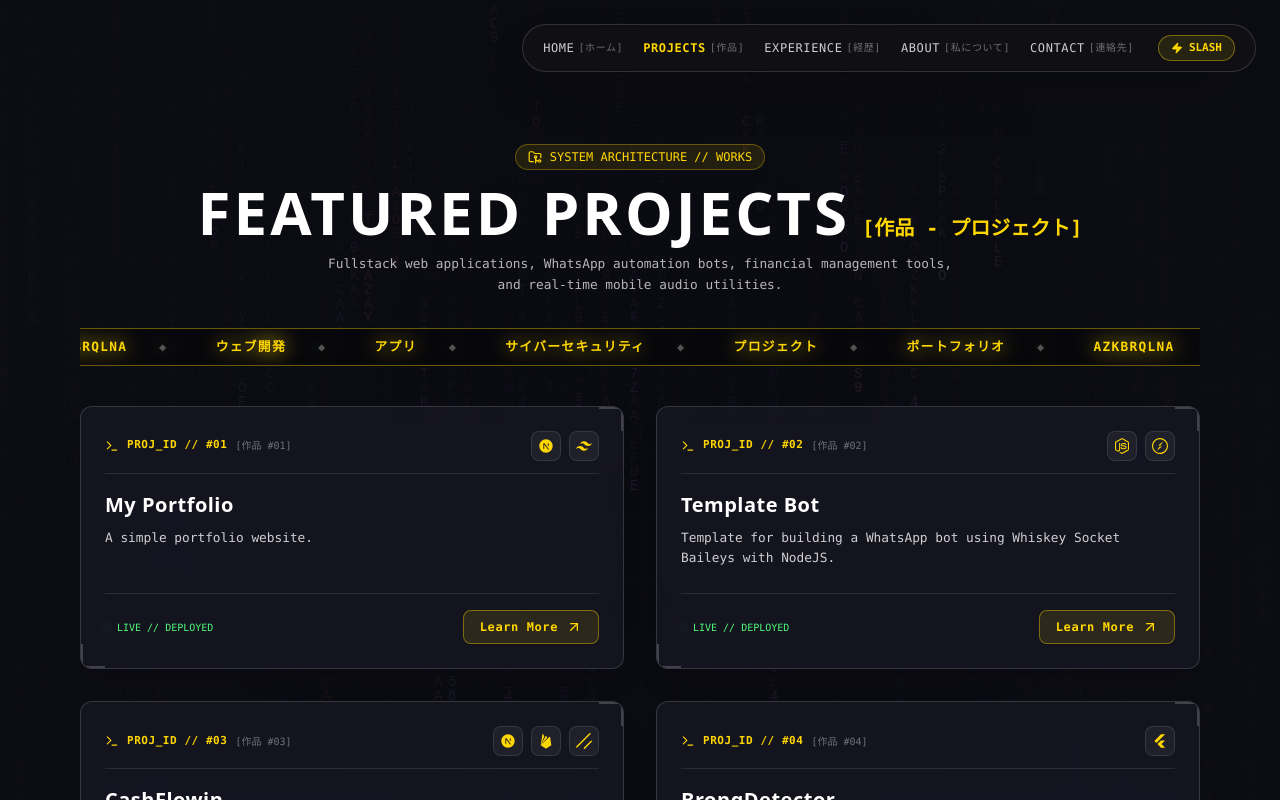
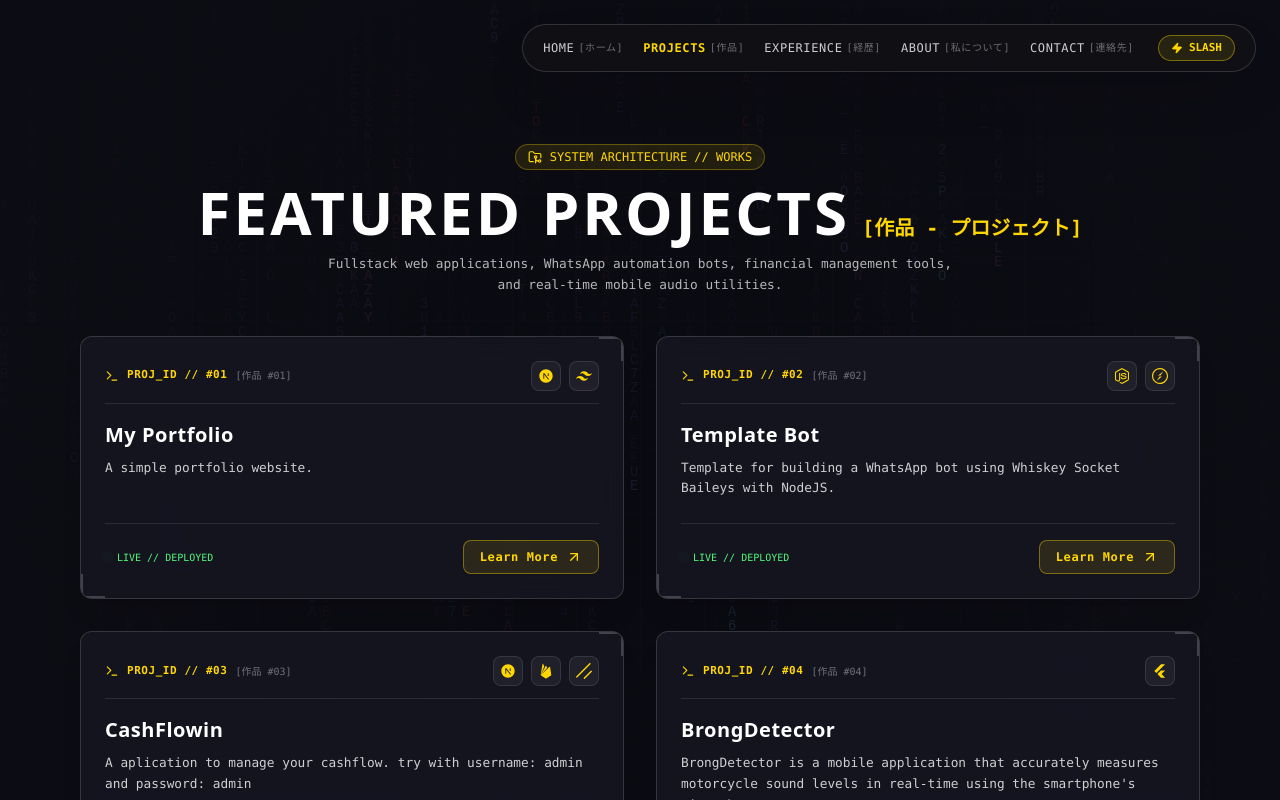
Before and after one commit to azkbrqlna/portofolio, a Next.js app: page /projects in a window 1280 px wide. Shown: the top 800 px of the page. Built offline with nearby package versions, Linux system fonts and the light colour scheme.

Commit message:
feat: remove running marquee banner from Projects page

```diff
--- a/src/app/portofolio/Project.jsx
+++ b/src/app/portofolio/Project.jsx
@@ -60,18 +60,6 @@ export default function Projects() {
           </p>
         </div>
 
-        {/* Japanese Marquee Banner for Projects */}
-        <div className="w-full overflow-hidden border-y border-[#ffd700]/40 py-2.5 my-8 bg-black/40 backdrop-blur-sm select-none">
-          <div className="animate-marquee items-center gap-12 font-mono text-xs md:text-sm font-bold tracking-widest">
-            {[...japaneseMarquee, ...japaneseMarquee, ...japaneseMarquee].map((text, idx) => (
-              <div key={idx} className="flex items-center gap-8 text-[#ffd700] drop-shadow-[0_0_10px_#ffd700]">
-                <span>{text}</span>
-                <span className="text-white/30 text-xs">◆</span>
-              </div>
-            ))}
-          </div>
-        </div>
-
         {/* Projects Grid */}
         <div className="grid grid-cols-1 md:grid-cols-2 gap-8 mt-10">
           {projectsData.map((p, i) => (
--- a/src/components/ui/InteractiveCmd.jsx
+++ b/src/components/ui/InteractiveCmd.jsx
@@ -20,7 +20,6 @@ export default function InteractiveCmd({ onTriggerSlash }) {
     { text: "Microsoft Windows [Version 10.0.22631]", type: "muted" },
     { text: "(c) Microsoft Corporation. All rights reserved.\n", type: "muted" },
     { text: welcomeAscii + "\n", type: "accent" },
-    { text: "AZKBRQLNA // FULLSTACK & CYBERSECURITY SYS_OP", type: "info" },
     { text: "Type 'help' to list interactive commands.\n", type: "muted" },
   ]);
 
@@ -106,7 +105,7 @@ export default function InteractiveCmd({ onTriggerSlash }) {
       <div className="bg-[#181822] px-3 py-1.5 border-b border-white/10 flex items-center justify-between select-none">
         <div className="flex items-center gap-2 text-white/70 text-[11px]">
           <Terminal className="w-3.5 h-3.5 text-[#ffd700]" />
-          <span>Command Prompt - azka@sys_op</span>
+          <span>Command Prompt</span>
         </div>
         <div className="flex items-center gap-1.5 text-[10px] text-white/50">
           <span className="w-2.5 h-2.5 rounded-full bg-[#ff5555]/80 inline-block" />
@@ -120,8 +119,7 @@ export default function InteractiveCmd({ onTriggerSlash }) {
         {history.map((item, idx) => (
           <div
             key={idx}
-            className={`whitespace-pre-wrap ${
-              item.type === "prompt"
+            className={`whitespace-pre-wrap ${item.type === "prompt"
               ? "text-[#ffd700] font-bold"
               : item.type === "accent"
                 ? "text-[#ffd700]"
```
Lines whose indentation alone changed are shown as unchanged.
